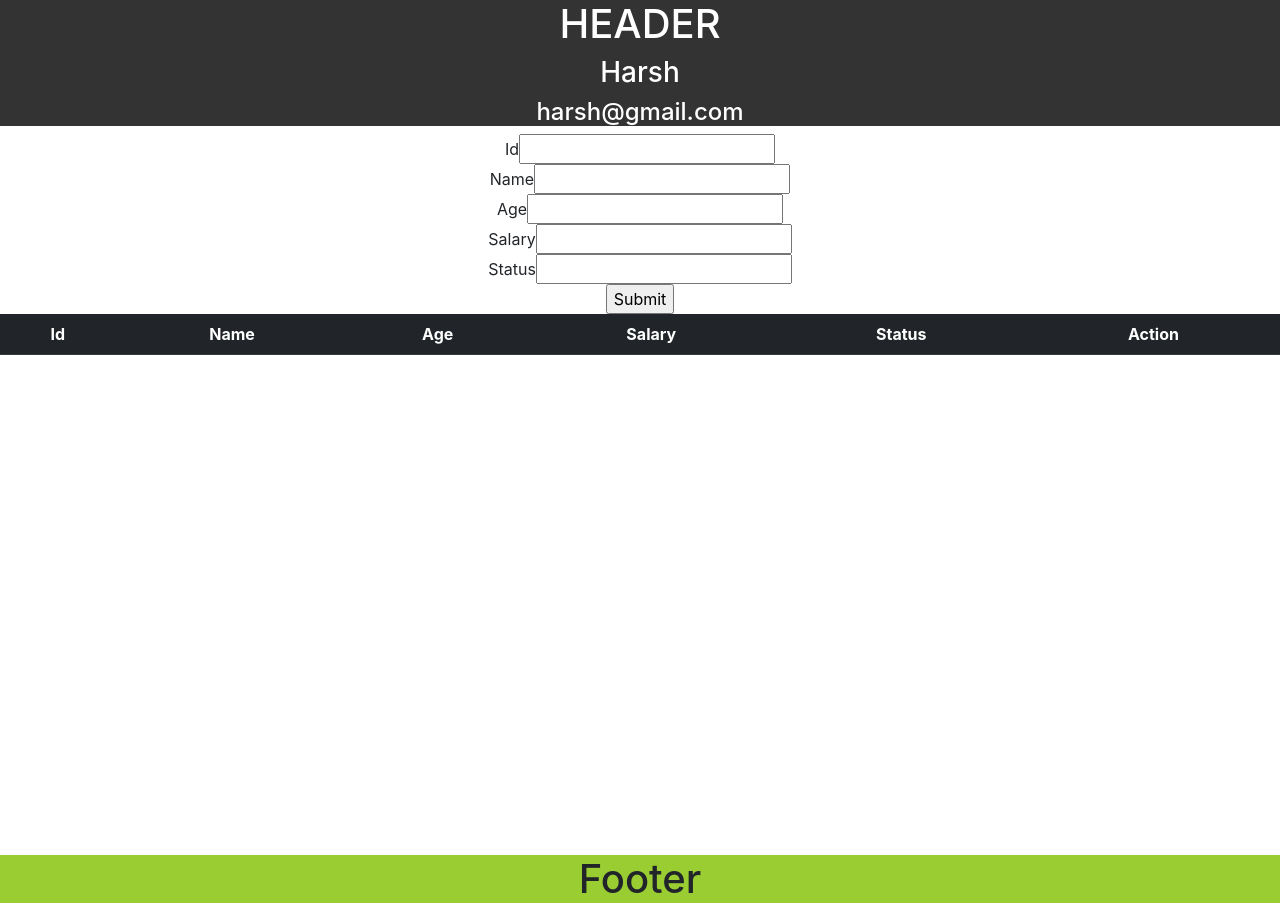
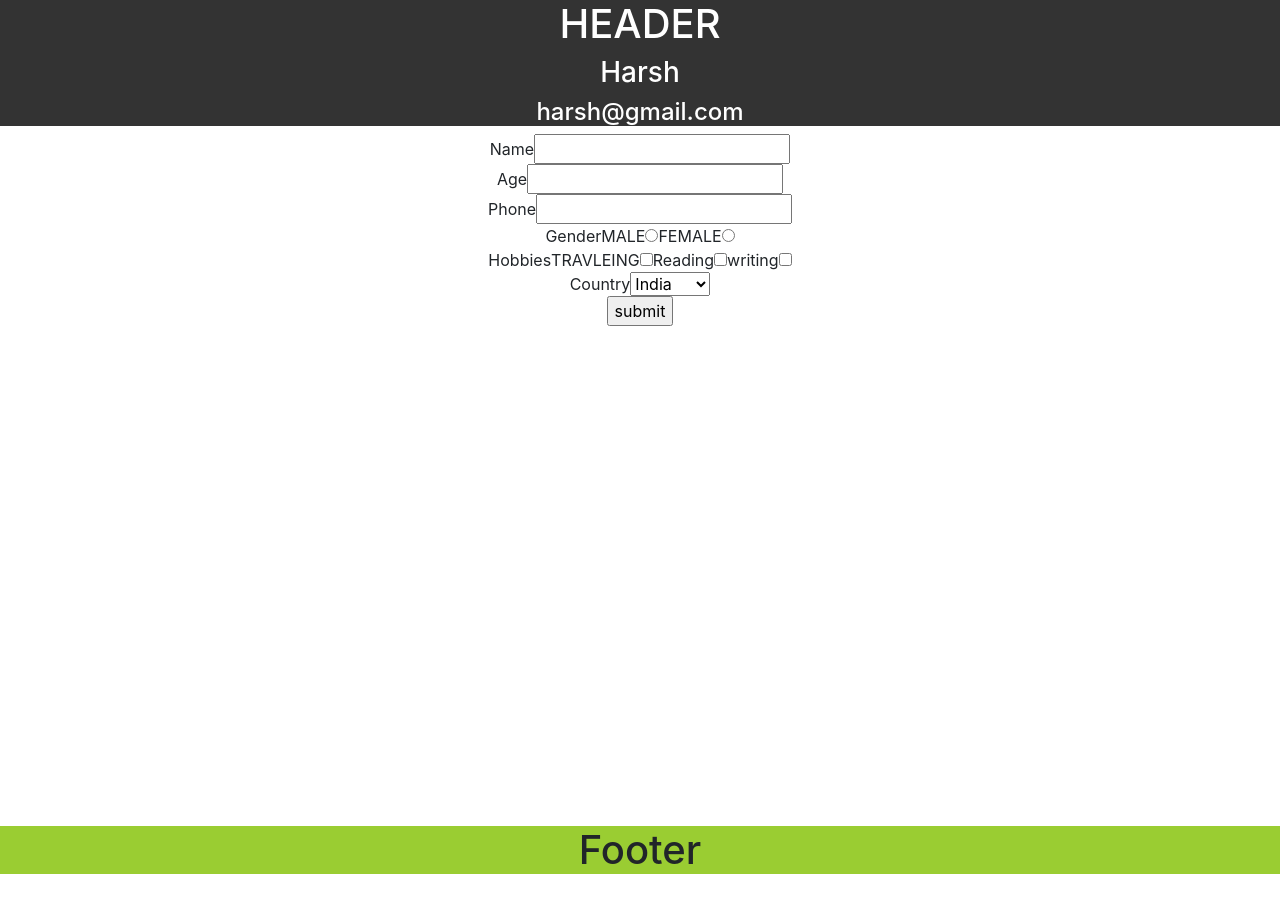
Before and after one commit to samirvithlani/react-js-weekdays-3, a React (Create React App) app: page / in a window 1280 px wide. After the commit the page ends 882 px from the top, so only its background shows below. Built offline with nearby package versions, Linux system fonts and the light colour scheme.

Commit message:
use form

```diff
--- a/package.json
+++ b/package.json
@@ -8,6 +8,7 @@
     "@testing-library/user-event": "^13.5.0",
     "react": "^18.2.0",
     "react-dom": "^18.2.0",
+    "react-hook-form": "^7.34.0",
     "react-scripts": "5.0.1",
     "web-vitals": "^2.1.4"
   },
--- a/src/App.js
+++ b/src/App.js
@@ -6,6 +6,7 @@ import { Content } from './components/Content';
 import { Employees } from './crud/Employees';
 import { FormDemo } from './crud/FormDemo';
 import { EmployeeRegistration } from './crud/EmployeeRegistration';
+import { StudentRegistration } from './forms/StudentRegistration';
 
 function App() {
 
@@ -23,8 +24,8 @@ function App() {
     <div className="App">
       <Header uName = {userName} email = {email}/>
 
-      <Employees/>
 
+      <StudentRegistration/>
       <Footer/>
     </div>
   );
--- /dev/null
+++ b/src/forms/StudentRegistration.js
@@ -0,0 +1,136 @@
+import React from "react";
+import { useForm } from "react-hook-form";
+
+export const StudentRegistration = () => {
+  const {
+    register,
+    handleSubmit,
+    formState: { errors },
+  } = useForm({
+    mode: "onChange",
+  });
+
+  const submit = (data) => {
+    //alert(JSON.stringify(data.name));
+    console.log(data);
+  };
+  const validationSchema = {
+    name: { required: "Name is required" },
+
+    age: {
+      min: {
+        value: 18,
+        message: "Age must be greater than 18",
+      },
+    },
+    phone: {
+      required: "Phone is required",
+      pattern: {
+        value: /^[6-9]{1}[0-9]{9}$/,
+        message: "Phone number is invalid...",
+      },
+    },
+  };
+  var countries = [
+    {
+        name: "India",
+    },
+
+    {
+        name: "Uk",
+    },
+
+    {
+        name: "USA",
+    },
+
+    {
+        name: "Canada",
+    }
+  ]
+  return (
+    <div>
+      <form onSubmit={handleSubmit(submit)}>
+        <div>
+          <label>Name</label>
+          <input
+            type="text"
+            name="name"
+            {...register("name", validationSchema.name)}
+          ></input>
+          {errors.name && <span>{errors.name.message}</span>}
+        </div>
+        <div>
+          <label>Age</label>
+          <input
+            type="text"
+            name="age"
+            {...register("age", validationSchema.age)}
+          ></input>
+          {errors.age && <span>{errors.age.message}</span>}
+        </div>
+        <div>
+          <label>Phone</label>
+          <input
+            type="text"
+            name="phone"
+            {...register("phone", validationSchema.phone)}
+          ></input>
+          {errors.phone && <span>{errors.phone.message}</span>}
+        </div>
+        <div>
+          <label>Gender</label>
+          MALE
+          <input
+            type="radio"
+            name="gender"
+            value="male"
+            {...register("gender")}
+          ></input>
+          FEMALE
+          <input
+            type="radio"
+            name="gender"
+            value="female"
+            {...register("gender")}
+          ></input>
+        </div>
+        <div>
+          <label>Hobbies</label>
+          TRAVLEING
+          <input
+            type="checkbox"
+            name="hobbies"
+            value="traveling"
+            {...register("hobbies")}
+          ></input>
+          Reading
+          <input
+            type="checkbox"
+            name="hobbies"
+            value="reading"
+            {...register("hobbies")}
+          ></input>
+          writing
+          <input
+            type="checkbox"
+            name="hobbies"
+            value="writing"
+            {...register("hobbies")}
+          ></input>
+          <div>
+            <label>Country</label>
+            <select name="country" {...register("country")}>
+            {
+                    countries.map(country =>{
+                        return <option value={country.name}>{country.name}</option>
+                    })
+            }
+            </select>
+          </div>
+        </div>
+        <input type="submit" value="submit"></input>
+      </form>
+    </div>
+  );
+};
```
Also changed, not shown: th.txt, 1 other file (tests, documents, lock files or other folders).
